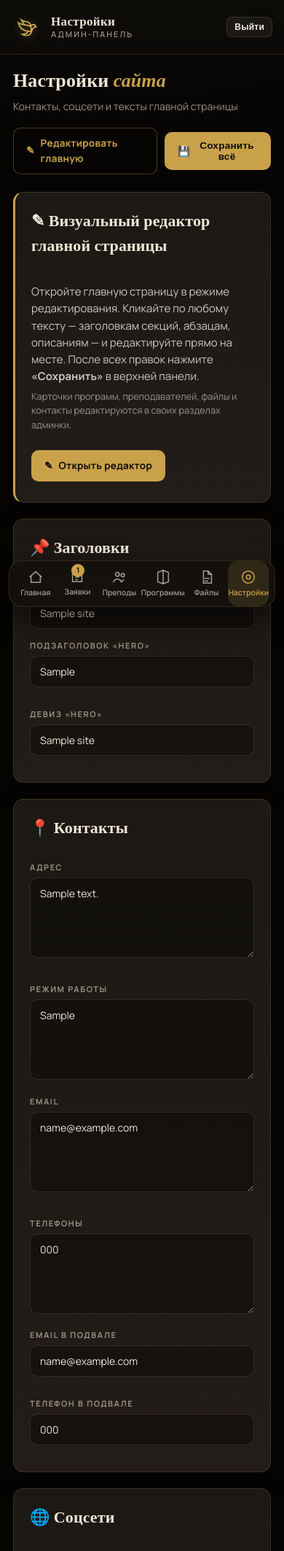
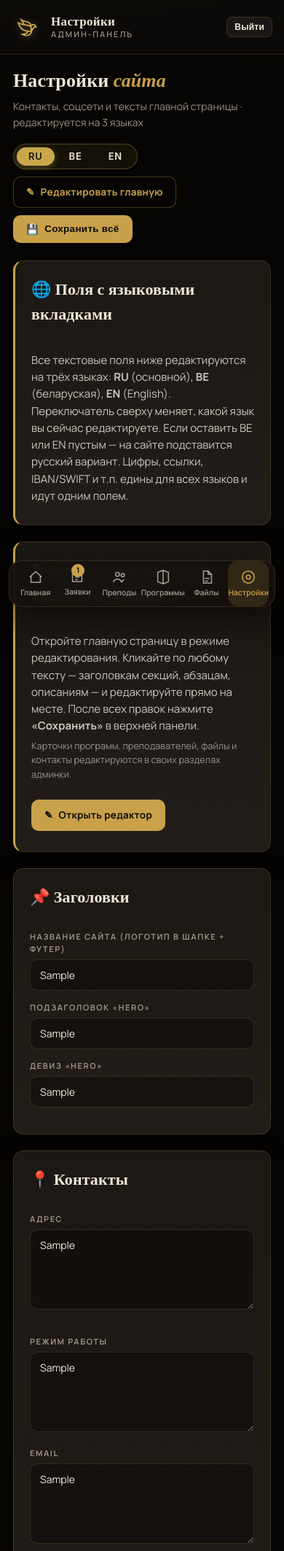
Before and after one commit to gegantarsgegant-cmyk/college-bot, a FastAPI app: template app/templates/admin/settings.html in a window 390 px wide. Shown: the top 2126 px of the page at 73% size. Run offline with FastAPI, Linux system fonts and the light colour scheme; the template is opened without the code that fills it: most values are stand-ins (such as "Sample title", 1, 10 or a date in 2020).

Commit message:
feat(i18n): per-language settings (RU/BE/EN) with admin tabs
Settings stored as <key>__<lang> override the canonical RU value when
viewing the site in BE/EN. Admin /admin/settings now has 3 language
tabs (RU/BE/EN) — every text field is editable per-language. Empty
override falls back to the RU value (or the built-in BE/EN default).

Pre-seeded BE + EN translations for: site_title, hero_eyebrow,
hero_subtitle, contact_address, contact_email, contact_phones,
contact_hours, cookie_banner_text, cookie_banner_button_text and
the entire donate_* set.

Navbar logo (ХДН / Библейский Колледж) and footer brand are now
sourced from the new nav_logo_top / nav_logo_main / footer_logo
settings — they switch language with the rest of the site.

Co-Authored-By: Devin AI <158243242+devin-ai-integration[bot]@users.noreply.github.com>

```diff
--- a/app/templates/admin/settings.html
+++ b/app/templates/admin/settings.html
@@ -1,14 +1,105 @@
 {% extends "admin/_base.html" %}
 {% block title %}Настройки{% endblock %}
+
+{# ---------- per-language input macros ---------- #}
+{% macro l10n_input(key, label, type="text", placeholder="") %}
+  <div class="form-group i18n-group">
+    <label>{{ label }}</label>
+    {% for lng in ['ru','be','en'] %}
+      <input type="{{ type }}" data-lang="{{ lng }}"
+             name="{{ key if lng=='ru' else key ~ '__' ~ lng }}"
+             value="{{ (site_i18n.get(key, {}).get(lng, '')) }}"
+             placeholder="{{ placeholder }}{% if lng != 'ru' and not site_i18n.get(key, {}).get(lng, '') %} · {{ {'be':'оставьте пустым → возьмётся RU', 'en':'leave blank → falls back to RU'}[lng] }}{% endif %}">
+    {% endfor %}
+  </div>
+{% endmacro %}
+
+{% macro l10n_textarea(key, label, rows=3, placeholder="") %}
+  <div class="form-group i18n-group">
+    <label>{{ label }}</label>
+    {% for lng in ['ru','be','en'] %}
+      <textarea data-lang="{{ lng }}" rows="{{ rows }}"
+                name="{{ key if lng=='ru' else key ~ '__' ~ lng }}"
+                placeholder="{{ placeholder }}{% if lng != 'ru' and not site_i18n.get(key, {}).get(lng, '') %} · {{ {'be':'оставьте пустым → возьмётся RU', 'en':'leave blank → falls back to RU'}[lng] }}{% endif %}">{{ site_i18n.get(key, {}).get(lng, '') }}</textarea>
+    {% endfor %}
+  </div>
+{% endmacro %}
+
+{# Neutral (language-agnostic) fields stay single-input. #}
+{% macro plain_input(key, label, type="text", placeholder="") %}
+  <div class="form-group">
+    <label>{{ label }}</label>
+    <input type="{{ type }}" name="{{ key }}" value="{{ site.get(key, '') }}" placeholder="{{ placeholder }}">
+  </div>
+{% endmacro %}
+
 {% block content %}
+<style>
+  /* per-language tabs */
+  .lang-tabs {
+    display:inline-flex;
+    align-items:center;
+    background:rgba(201,168,76,0.08);
+    border:1px solid rgba(201,168,76,0.32);
+    border-radius:999px;
+    padding:4px;
+    gap:4px;
+  }
+  .lang-tab {
+    border:0;
+    background:transparent;
+    color:var(--text);
+    padding:6px 16px;
+    border-radius:999px;
+    font:600 13px/1 'Inter',sans-serif;
+    letter-spacing:0.06em;
+    cursor:pointer;
+    transition:all 0.18s ease;
+  }
+  .lang-tab.active {
+    background:#C9A84C;
+    color:#1A1612;
+    box-shadow:0 2px 8px rgba(201,168,76,0.4);
+  }
+  .lang-tab:not(.active):hover { background:rgba(201,168,76,0.16); }
+  /* By default, only the active-lang inputs are visible. */
+  .i18n-group [data-lang]:not([data-lang="ru"]) { display:none; }
+  body[data-active-lang="be"] .i18n-group [data-lang="ru"],
+  body[data-active-lang="be"] .i18n-group [data-lang="en"],
+  body[data-active-lang="en"] .i18n-group [data-lang="ru"],
+  body[data-active-lang="en"] .i18n-group [data-lang="be"] { display:none; }
+  body[data-active-lang="be"] .i18n-group [data-lang="be"],
+  body[data-active-lang="en"] .i18n-group [data-lang="en"] { display:block; }
+  /* hint chip near each i18n group */
+  .i18n-hint {
+    display:inline-block;
+    margin-top:4px;
+    font:500 11px/1 'Inter',sans-serif;
+    color:rgba(250,246,238,0.55);
+    letter-spacing:0.04em;
+  }
+</style>
+
 <div class="main-header">
   <div>
     <h1 class="page-title">Настройки <em>сайта</em></h1>
-    <div class="page-subtitle">Контакты, соцсети и тексты главной страницы</div>
+    <div class="page-subtitle">Контакты, соцсети и тексты главной страницы &middot; редактируется на 3 языках</div>
   </div>
-  <div style="display:flex;gap:10px;align-items:center;">
+  <div style="display:flex;gap:10px;align-items:center;flex-wrap:wrap;">
+    <div class="lang-tabs" id="settingsLangTabs" role="tablist" aria-label="Язык редактирования">
+      <button type="button" class="lang-tab active" data-set-lang="ru">RU</button>
+      <button type="button" class="lang-tab" data-set-lang="be">BE</button>
+      <button type="button" class="lang-tab" data-set-lang="en">EN</button>
+    </div>
     <a href="/admin/edit-homepage" class="btn btn-ghost" style="text-decoration:none;"><span>✎</span>Редактировать главную</a>
     <button form="settings-form" class="btn" type="submit"><span>💾</span>Сохранить всё</button>
+  </div>
+</div>
+
+<div class="card" style="border-left:3px solid var(--gold,#C9A84C);">
+  <div class="card-header"><h2>🌐 Поля с языковыми вкладками</h2></div>
+  <div style="color:rgba(250,246,238,0.78);max-width:760px;line-height:1.55;padding:6px 0;">
+    Все текстовые поля ниже редактируются на трёх языках: <strong>RU</strong> (основной), <strong>BE</strong> (беларуская), <strong>EN</strong> (English). Переключатель сверху меняет, какой язык вы сейчас редактируете. Если оставить BE или EN пустым — на сайте подставится русский вариант. Цифры, ссылки, IBAN/SWIFT и т.п. едины для всех языков и идут одним полем.
   </div>
 </div>
 
@@ -26,47 +117,47 @@
 <form method="post" action="/admin/settings" id="settings-form">
   <div class="card">
     <div class="card-header"><h2>📌 Заголовки</h2></div>
-    <div class="form-group"><label>Название сайта</label><input type="text" name="site_title" value="{{ site.site_title }}"></div>
-    <div class="form-row">
-      <div class="form-group"><label>Подзаголовок «hero»</label><input type="text" name="hero_eyebrow" value="{{ site.hero_eyebrow }}"></div>
-      <div class="form-group"><label>Девиз «hero»</label><input type="text" name="hero_subtitle" value="{{ site.hero_subtitle }}"></div>
-    </div>
+    {{ l10n_input('site_title', 'Название сайта (логотип в шапке + футер)') }}
+    {{ l10n_input('hero_eyebrow', 'Подзаголовок «hero»') }}
+    {{ l10n_input('hero_subtitle', 'Девиз «hero»') }}
   </div>
 
   <div class="card">
     <div class="card-header"><h2>📍 Контакты</h2></div>
     <div class="form-row">
-      <div class="form-group"><label>Адрес</label><textarea name="contact_address" rows="3">{{ site.contact_address }}</textarea></div>
-      <div class="form-group"><label>Режим работы</label><textarea name="contact_hours" rows="3">{{ site.contact_hours }}</textarea></div>
+      {{ l10n_textarea('contact_address', 'Адрес', 3) }}
+      {{ l10n_textarea('contact_hours', 'Режим работы', 3) }}
     </div>
     <div class="form-row">
-      <div class="form-group"><label>Email</label><textarea name="contact_email" rows="3">{{ site.contact_email }}</textarea></div>
-      <div class="form-group"><label>Телефоны</label><textarea name="contact_phones" rows="3">{{ site.contact_phones }}</textarea></div>
+      {{ l10n_textarea('contact_email', 'Email', 3) }}
+      {{ l10n_textarea('contact_phones', 'Телефоны', 3) }}
     </div>
     <div class="form-row">
-      <div class="form-group"><label>Email в подвале</label><input type="text" name="footer_email" value="{{ site.footer_email }}"></div>
-      <div class="form-group"><label>Телефон в подвале</label><input type="text" name="footer_phone" value="{{ site.footer_phone }}"></div>
+      {{ plain_input('footer_email', 'Email в подвале') }}
+      {{ plain_input('footer_phone', 'Телефон в подвале') }}
     </div>
   </div>
 
   <div class="card">
     <div class="card-header"><h2>🌐 Соцсети</h2></div>
+    <div style="font-size:12px;color:var(--muted);margin-bottom:6px;">Ссылки одинаковые для всех языков.</div>
     <div class="form-row">
-      <div class="form-group"><label>📷 Instagram</label><input type="url" name="social_instagram" placeholder="https://instagram.com/…" value="{{ site.social_instagram }}"></div>
-      <div class="form-group"><label>✈ Telegram</label><input type="url" name="social_telegram" placeholder="https://t.me/…" value="{{ site.social_telegram }}"></div>
-      <div class="form-group"><label>🆅 VK</label><input type="url" name="social_vk" placeholder="https://vk.com/…" value="{{ site.social_vk }}"></div>
-      <div class="form-group"><label>📘 Facebook</label><input type="url" name="social_facebook" placeholder="https://facebook.com/…" value="{{ site.social_facebook }}"></div>
-      <div class="form-group"><label>📞 Viber</label><input type="text" name="social_viber" placeholder="viber://chat?number=…" value="{{ site.social_viber }}"></div>
+      {{ plain_input('social_instagram', '📷 Instagram', 'url', 'https://instagram.com/…') }}
+      {{ plain_input('social_telegram', '✈ Telegram', 'url', 'https://t.me/…') }}
+      {{ plain_input('social_vk', '🆅 VK', 'url', 'https://vk.com/…') }}
+      {{ plain_input('social_facebook', '📘 Facebook', 'url', 'https://facebook.com/…') }}
+      {{ plain_input('social_viber', '📞 Viber', 'text', 'viber://chat?number=…') }}
     </div>
   </div>
 
   <div class="card">
     <div class="card-header"><h2>📊 Статистика на главной</h2></div>
+    <div style="font-size:12px;color:var(--muted);margin-bottom:6px;">Цифры одинаковые. Подписи к ним переводятся в коде шаблона.</div>
     <div class="form-row">
-      <div class="form-group"><label>Направления</label><input type="text" name="stats_directions" value="{{ site.stats_directions }}"></div>
-      <div class="form-group"><label>Лет служения</label><input type="text" name="stats_years" value="{{ site.stats_years }}"></div>
-      <div class="form-group"><label>Степеней</label><input type="text" name="stats_degrees" value="{{ site.stats_degrees }}"></div>
-      <div class="form-group"><label>Призваний</label><input type="text" name="stats_callings" value="{{ site.stats_callings }}"></div>
+      {{ plain_input('stats_directions', 'Направления') }}
+      {{ plain_input('stats_years', 'Лет служения') }}
+      {{ plain_input('stats_degrees', 'Степеней') }}
+      {{ plain_input('stats_callings', 'Призваний') }}
     </div>
   </div>
 
@@ -81,19 +172,10 @@
         Пользователь увидит баннер внизу экрана. После клика на «Принимаю» баннер скрывается и больше не появляется в этом браузере.
       </div>
     </div>
-    <div class="form-group">
-      <label>Текст баннера</label>
-      <textarea name="cookie_banner_text" rows="3">{{ site.cookie_banner_text }}</textarea>
-    </div>
+    {{ l10n_textarea('cookie_banner_text', 'Текст баннера', 3) }}
     <div class="form-row">
-      <div class="form-group">
-        <label>Ссылка на пользовательское соглашение (необязательно)</label>
-        <input type="text" name="cookie_banner_terms_url" value="{{ site.cookie_banner_terms_url }}" placeholder="https://… или /terms">
-      </div>
-      <div class="form-group">
-        <label>Текст кнопки</label>
-        <input type="text" name="cookie_banner_button_text" value="{{ site.cookie_banner_button_text }}">
-      </div>
+      {{ plain_input('cookie_banner_terms_url', 'Ссылка на пользовательское соглашение (необязательно)', 'text', 'https://… или /terms') }}
+      {{ l10n_input('cookie_banner_button_text', 'Текст кнопки') }}
     </div>
   </div>
 
@@ -103,30 +185,30 @@
       <a href="/donate" target="_blank" class="btn btn-ghost btn-sm">Открыть страницу /donate ↗</a>
     </div>
     <div style="font-size:13px;color:var(--muted);margin-bottom:14px;">
-      Эти поля видны на отдельной странице <code>/donate</code> и в футере главной (ссылка «♥ Поддержать колледж»). Страница автономная (standalone HTML), её можно отдать дизайнеру для переработки — всё, что меняется здесь, подставляется в шаблон автоматически.
+      Эти поля видны на отдельной странице <code>/donate</code> и в футере главной (ссылка «♥ Поддержать колледж»).
     </div>
     <div class="form-row">
-      <div class="form-group"><label>Заголовок-надпись (eyebrow)</label><input type="text" name="donate_eyebrow" value="{{ site.donate_eyebrow }}"></div>
-      <div class="form-group"><label>Главный заголовок</label><input type="text" name="donate_title" value="{{ site.donate_title }}"></div>
+      {{ l10n_input('donate_eyebrow', 'Заголовок-надпись (eyebrow)') }}
+      {{ l10n_input('donate_title', 'Главный заголовок') }}
     </div>
-    <div class="form-group"><label>Текст-лид под заголовком</label><textarea name="donate_lead" rows="3">{{ site.donate_lead }}</textarea></div>
-    <div class="form-group"><label>Текст благодарности (внизу карточки)</label><input type="text" name="donate_thank_you" value="{{ site.donate_thank_you }}"></div>
+    {{ l10n_textarea('donate_lead', 'Текст-лид под заголовком', 3) }}
+    {{ l10n_input('donate_thank_you', 'Текст благодарности (внизу карточки)') }}
 
     <h3 style="margin:20px 0 8px;font-family:'Cormorant Garamond',serif;font-weight:500;">ЕРИП</h3>
     <div class="form-row">
-      <div class="form-group"><label>Путь в дереве ЕРИП</label><input type="text" name="donate_erip_path" value="{{ site.donate_erip_path }}" placeholder="Образование и развитие → … → Библейский Колледж"></div>
-      <div class="form-group"><label>Код ЕРИП (необязательно)</label><input type="text" name="donate_erip_code" value="{{ site.donate_erip_code }}" placeholder="42010001"></div>
+      {{ l10n_input('donate_erip_path', 'Путь в дереве ЕРИП', 'text', 'Образование и развитие → … → Библейский Колледж') }}
+      {{ plain_input('donate_erip_code', 'Код ЕРИП (необязательно)', 'text', '42010001') }}
     </div>
 
     <h3 style="margin:20px 0 8px;font-family:'Cormorant Garamond',serif;font-weight:500;">Банковский перевод</h3>
     <div class="form-row">
-      <div class="form-group"><label>Получатель</label><input type="text" name="donate_bank_recipient" value="{{ site.donate_bank_recipient }}"></div>
-      <div class="form-group"><label>Банк</label><input type="text" name="donate_bank_name" value="{{ site.donate_bank_name }}"></div>
+      {{ l10n_input('donate_bank_recipient', 'Получатель') }}
+      {{ l10n_input('donate_bank_name', 'Банк') }}
     </div>
     <div class="form-row">
-      <div class="form-group"><label>IBAN</label><input type="text" name="donate_bank_iban" value="{{ site.donate_bank_iban }}"></div>
-      <div class="form-group"><label>SWIFT/BIC</label><input type="text" name="donate_bank_bic" value="{{ site.donate_bank_bic }}"></div>
-      <div class="form-group"><label>УНП</label><input type="text" name="donate_bank_unp" value="{{ site.donate_bank_unp }}"></div>
+      {{ plain_input('donate_bank_iban', 'IBAN') }}
+      {{ plain_input('donate_bank_bic', 'SWIFT/BIC') }}
+      {{ plain_input('donate_bank_unp', 'УНП') }}
     </div>
 
     <h3 style="margin:20px 0 8px;font-family:'Cormorant Garamond',serif;font-weight:500;">Карта онлайн</h3>
@@ -134,11 +216,27 @@
       <label>Ссылка на платёжную страницу банка-эквайра (если есть)</label>
       <input type="text" name="donate_card_url" value="{{ site.donate_card_url }}" placeholder="https://payment-provider.by/checkout/…">
       <div style="font-size:12px;color:var(--muted);margin-top:6px;">
-        Если поле пустое — на странице покажется сообщение «Способ временно недоступен». Когда подключите эквайрера (bePaid, WebPay, Click), вставьте сюда ссылку — кнопка «Оплатить» сразу появится.
+        Если поле пустое — на странице покажется сообщение «Способ временно недоступен».
       </div>
     </div>
   </div>
 
   <button class="btn" type="submit"><span>💾</span>Сохранить</button>
 </form>
+
+<script>
+(function () {
+  var body = document.body;
+  body.setAttribute('data-active-lang', 'ru');
+  document.querySelectorAll('[data-set-lang]').forEach(function (btn) {
+    btn.addEventListener('click', function () {
+      var lng = btn.getAttribute('data-set-lang');
+      body.setAttribute('data-active-lang', lng);
+      document.querySelectorAll('.lang-tab').forEach(function (t) {
+        t.classList.toggle('active', t.getAttribute('data-set-lang') === lng);
+      });
+    });
+  });
+})();
+</script>
 {% endblock %}
```
Also changed, not shown: app/routers/admin.py (+22 -1 lines), app/routers/site.py (+6 -6 lines), app/services.py (+137 -3 lines), app/templates/index.html (+15 -15 lines).
